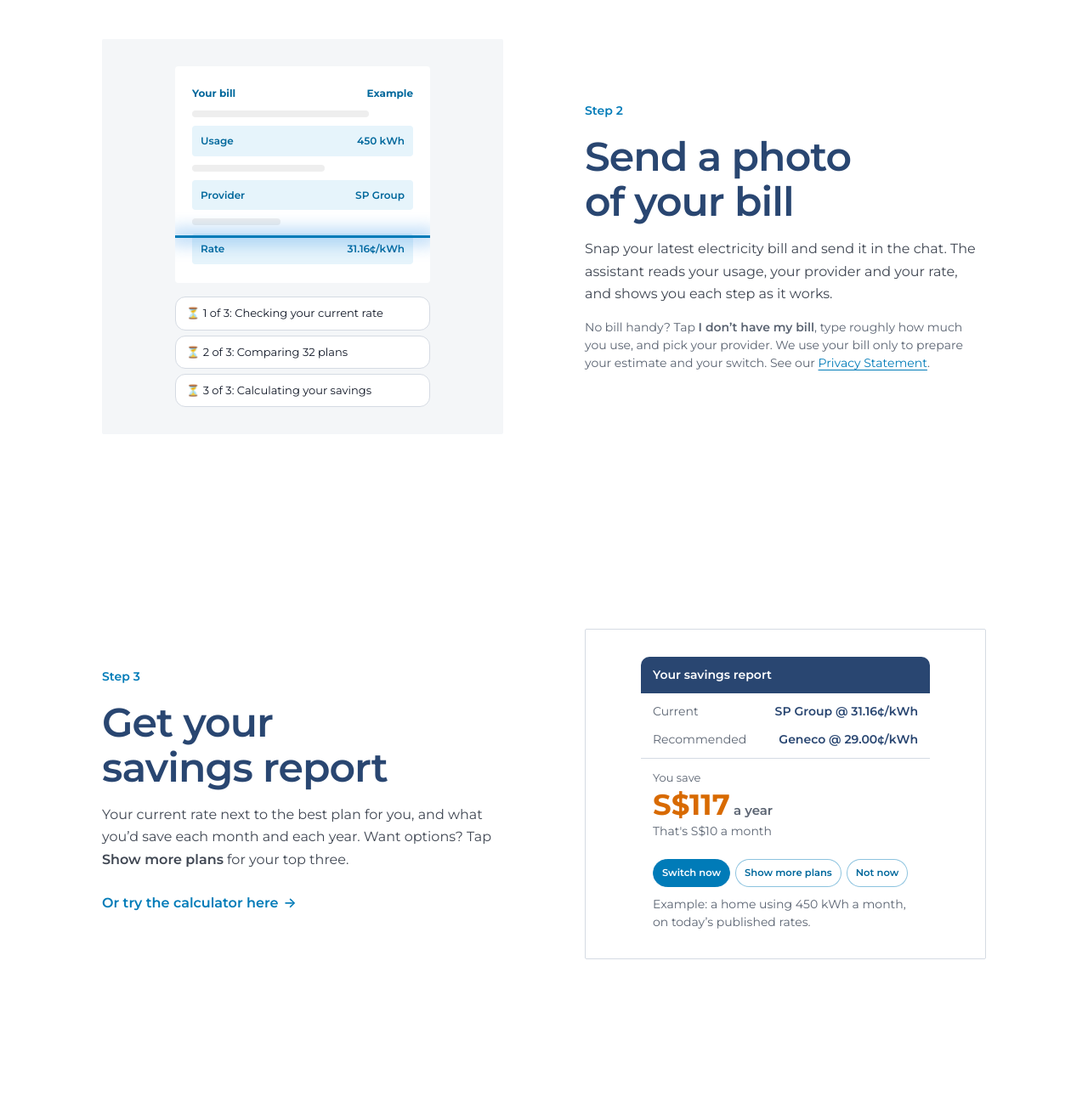
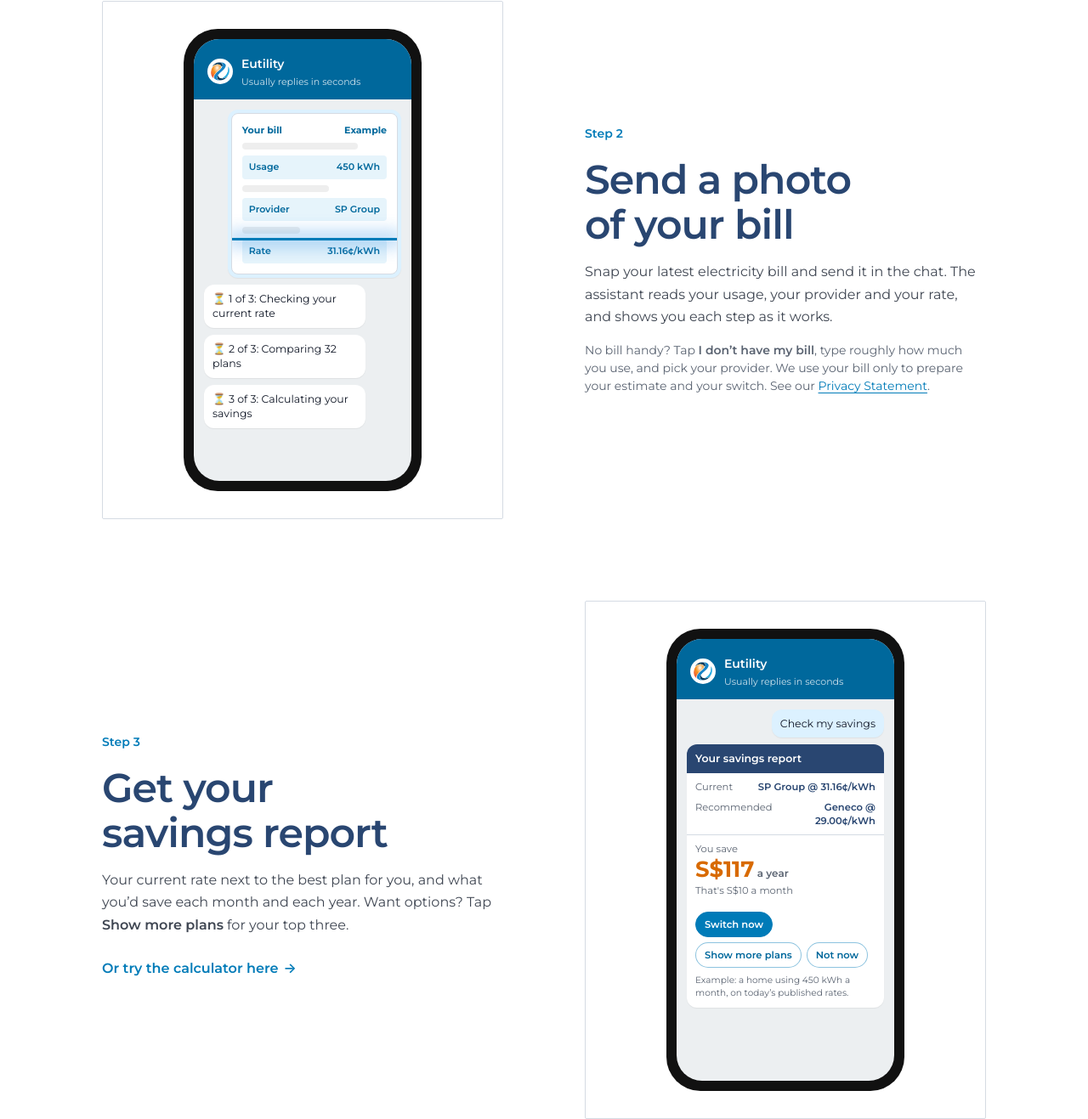
Before and after one commit to ssamuel635/eutility-savings, a website with bundled scripts: page how-it-works.html in a window 1280 px wide. Shown: the part 1299-2616 px from the top of the page at 85% size. Built offline with nearby package versions, Linux system fonts and the light colour scheme.

Commit message:
How it works: every example in the same phone frame
Steps 2 and 3 now show the bill photo and the savings report as chat
messages inside the same 280px phone as steps 1 and 4; step 4 drops its
shorter screen. All four sit on the same white bordered panel.

```diff
--- a/assets/css/styles.css
+++ b/assets/css/styles.css
@@ -1964,20 +1964,24 @@
 .chat-btns .is-primary { background: var(--blue); border-color: var(--blue); color: #fff; }
 .chat .chat-btns { opacity: 0; transition: opacity .4s var(--ease) 1.6s; }
 .is-visible .chat .chat-btns { opacity: 1; }
-.bot-steps { list-style: none; margin: var(--s4) 0 0; padding: 0; display: grid; gap: 6px; width: min(100%, 300px); }
-.bot-steps li { padding: 8px 12px; border-radius: 12px; background: #fff; font-size: 13px; color: var(--text); border: 1px solid var(--border); }
-.bot-steps li::before { content: '⏳ '; }
-.report { width: min(100%, 340px); display: grid; gap: 10px; }
-.report__head { margin: 0; padding: 10px 14px; background: var(--navy); color: #fff; font-weight: 600; font-size: 14px; border-radius: 10px 10px 0 0; }
-.report__row { display: flex; justify-content: space-between; gap: 12px; padding: 0 14px; font-size: 14px; color: var(--muted); }
+/* Every step's example sits in the same phone, on the same white panel. */
+.journey__visual { background: #fff; border: 1px solid var(--border); border-radius: 2px; }
+.bubble--step::before { content: '⏳ '; }
+.bubble--photo { width: 88%; max-width: 88%; }
+.chat .bill { width: 100%; padding: 12px; gap: 7px; border: 1px solid var(--border); border-radius: 8px; }
+.chat .bill__head, .chat .bill__hl { font-size: 11px; }
+.chat .bill__hl { padding: 6px 8px; }
+.bubble--card { width: 100%; max-width: 100%; padding: 0 0 10px; overflow: hidden; }
+.report { display: grid; gap: 8px; }
+.report__head { margin: 0; padding: 8px 10px; background: var(--navy); color: #fff; font-weight: 600; font-size: 12.5px; }
+.report__row { display: flex; justify-content: space-between; gap: 10px; padding: 0 10px; font-size: 11.5px; color: var(--muted); }
 .report__row strong { color: var(--heading); text-align: right; }
-.report__save { display: grid; gap: 2px; padding: 12px 14px; border-top: 1px solid var(--border); }
-.report__save > span:first-child { font-size: 13px; color: var(--muted); }
-.report__save strong { font-size: 34px; line-height: 1.1; color: var(--orange-display); font-weight: 700; }
-.report__save strong small { font-size: 15px; color: var(--muted); font-weight: 600; }
-.report .chat-btns { padding: 0 14px; max-width: none; }
-.report > .small { padding: 0 14px; }
-#step4 .phone__screen { height: 380px; }
+.report__save { display: grid; gap: 2px; padding: 8px 10px; border-top: 1px solid var(--border); }
+.report__save > span:first-child, .report__save .small { font-size: 11.5px; color: var(--muted); }
+.report__save strong { font-size: 26px; line-height: 1.1; color: var(--orange-display); font-weight: 700; }
+.report__save strong small { font-size: 12px; color: var(--muted); font-weight: 600; }
+.report .chat-btns { padding: 0 10px; max-width: none; }
+.report > .small { padding: 0 10px; font-size: 10.5px; line-height: 1.35; color: var(--muted); }
 .dash-card .ico-tile { margin-bottom: 4px; }
 
 /* Plans page: "Every plan at a glance" (written into the HTML by tools/prerender.mjs) */
--- a/how-it-works.html
+++ b/how-it-works.html
@@ -79,7 +79,12 @@
           <p class="small">No bill handy? Tap <strong>I don’t have my bill</strong>, type roughly how much you use, and pick your provider. We use your bill only to prepare your estimate and your switch. See our <a href="legal.html#privacy">Privacy Statement</a>.</p>
         </div>
         <div class="journey__visual" data-inview>
-          <div class="bill" aria-hidden="true">
+          <div class="phone" aria-hidden="true">
+            <div class="phone__screen">
+              <div class="phone__bar"><span class="avatar" data-logo></span><span>Eutility<small>Usually replies in seconds</small></span></div>
+              <div class="chat">
+                <div class="bubble bubble--me bubble--photo">
+                  <div class="bill">
                     <div class="bill__head"><span>Your bill</span><span>Example</span></div>
                     <div class="bill__line bill__line--w80"></div>
                     <div class="bill__hl"><span>Usage</span><span>450 kWh</span></div>
@@ -89,11 +94,13 @@
                     <div class="bill__hl"><span>Rate</span><span data-tariff>—</span></div>
                     <div class="bill__scan"></div>
                   </div>
-          <ol class="bot-steps" aria-hidden="true">
-            <li>1 of 3: Checking your current rate</li>
-            <li>2 of 3: Comparing <span data-plan-count>all</span> plans</li>
-            <li>3 of 3: Calculating your savings</li>
-          </ol>
+                </div>
+                <div class="bubble bubble--step">1 of 3: Checking your current rate</div>
+                <div class="bubble bubble--step">2 of 3: Comparing <span data-plan-count>all</span> plans</div>
+                <div class="bubble bubble--step">3 of 3: Calculating your savings</div>
+              </div>
+            </div>
+          </div>
         </div>
       </li>
 
@@ -104,14 +111,22 @@
           <p class="lead">Your current rate next to the best plan for you, and what you’d save each month and each year. Want options? Tap <strong>Show more plans</strong> for your top three.</p>
           <a class="link-arrow" href="calculator.html">Or try the calculator here</a>
         </div>
-        <div class="journey__visual" data-inview id="step3" style="background:#fff;border:1px solid var(--border)">
-          <div class="report" aria-label="Example savings report">
+        <div class="journey__visual" data-inview id="step3">
+          <div class="phone">
+            <div class="phone__screen">
+              <div class="phone__bar" aria-hidden="true"><span class="avatar" data-logo></span><span>Eutility<small>Usually replies in seconds</small></span></div>
+              <div class="chat">
+                <div class="bubble bubble--me" aria-hidden="true">Check my savings</div>
+                <div class="bubble bubble--card report" aria-label="Example savings report">
                   <p class="report__head">Your savings report</p>
                   <div class="report__row"><span>Current</span><strong data-current>SP Group</strong></div>
                   <div class="report__row"><span>Recommended</span><strong data-recommended>—</strong></div>
                   <div class="report__save"><span>You save</span><strong>S$<span data-count>0</span><small> a year</small></strong><span class="small" data-monthly></span></div>
                   <div class="chat-btns"><span class="is-primary">Switch now</span><span>Show more plans</span><span>Not now</span></div>
                   <p class="small" data-example></p>
+                </div>
+              </div>
+            </div>
           </div>
         </div>
       </li>
@@ -127,7 +142,7 @@
             <a class="btn btn--secondary" href="#" data-wa>Chat on WhatsApp</a>
           </div>
         </div>
-        <div class="journey__visual" data-inview id="step4" style="background:var(--blue-tint)">
+        <div class="journey__visual" data-inview id="step4">
           <div class="phone" aria-hidden="true">
             <div class="phone__screen">
               <div class="phone__bar"><span class="avatar" data-logo></span><span>Eutility<small>Usually replies in seconds</small></span></div>
```
Lines whose indentation alone changed are shown as unchanged.
